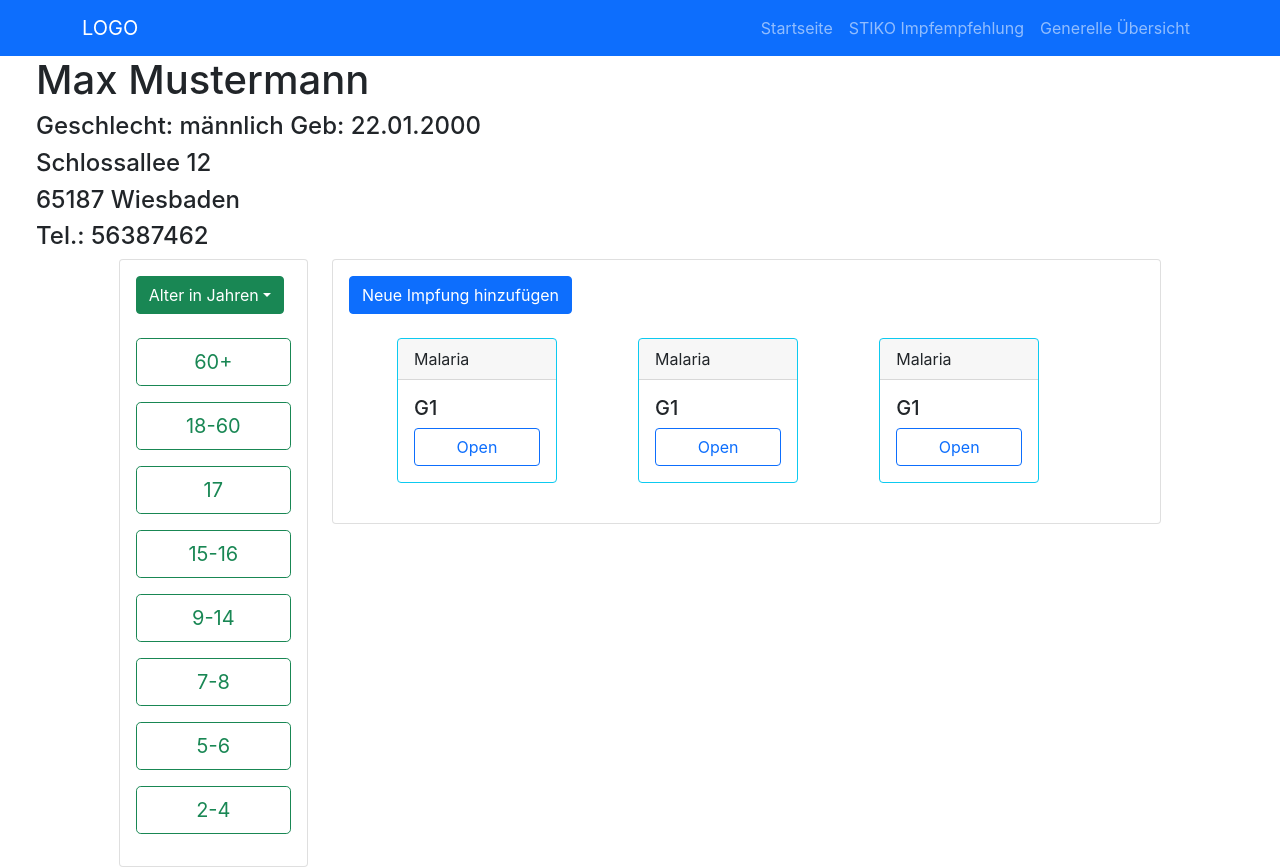
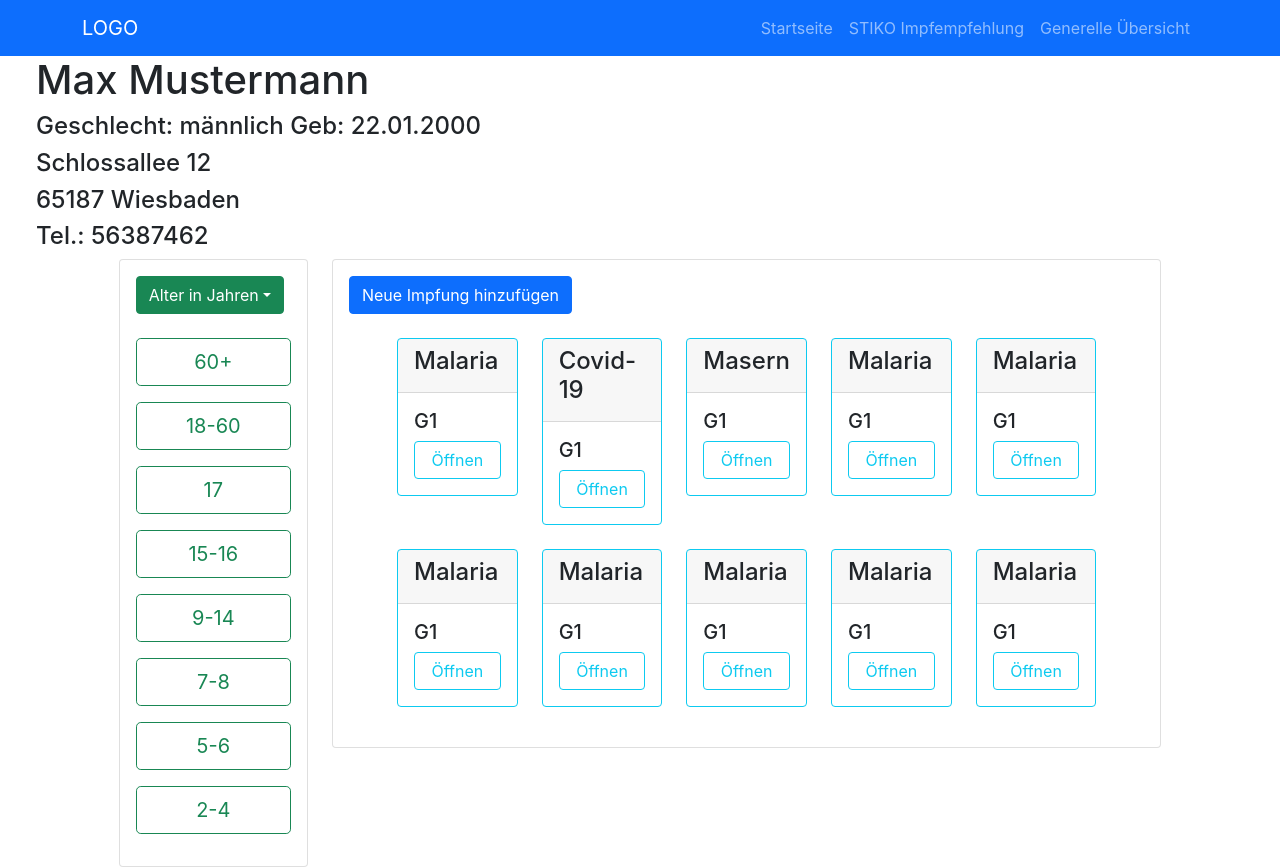
Before and after one commit to bemme001/Impfkalender, a React (Create React App) app: page /mainview in a window 1280 px wide. Built offline with nearby package versions, Linux system fonts and the light colour scheme.

Commit message:
Added more structure
Die Impfkacheln werden jetzt korrekt geordnet angezeigt.
Diese werden jetzt auch untereinander angezeigt.

```diff
--- a/src/GeneralOverview/MainView.js
+++ b/src/GeneralOverview/MainView.js
@@ -58,10 +58,18 @@ export default function MainView() {
                                     <Row className="equal px-4">
 
                                         <Col ><VaccinationTiles title  ="Malaria" VacType="G1"/></Col>
+                                        <Col ><VaccinationTiles title  ="Covid-19" VacType="G1"/></Col>
+                                        <Col > <VaccinationTiles title  ="Masern" VacType="G1"/></Col>
+                                        <Col > <VaccinationTiles title  ="Malaria" VacType="G1"/></Col>
+                                        <Col > <VaccinationTiles title  ="Malaria" VacType="G1" /></Col>
+                                    </Row>
+                                    <Row className="equal px-4">
+
+                                        <Col ><VaccinationTiles title  ="Malaria" VacType="G1"/></Col>
                                         <Col ><VaccinationTiles title  ="Malaria" VacType="G1"/></Col>
                                         <Col > <VaccinationTiles title  ="Malaria" VacType="G1"/></Col>
-
-
+                                        <Col > <VaccinationTiles title  ="Malaria" VacType="G1" display="d-none"/></Col>
+                                        <Col > <VaccinationTiles title  ="Malaria" VacType="G1" display="d-none"/></Col>
                                     </Row>
                                 </Container>
                             </Card.Body>
--- a/src/GeneralOverview/VaccinationTiles.js
+++ b/src/GeneralOverview/VaccinationTiles.js
@@ -1,14 +1,14 @@
 import React from 'react';
 import {Card,Button} from "react-bootstrap";
 
-const VaccinationTiles = ({ title, VacType }) => {
+const VaccinationTiles = ({ title, VacType, display="d-inline" }) => {
   return (
-    <div className="mb-4">
-        <Card border="info" style={{ width: '10rem' }}>
-        <Card.Header>{title}</Card.Header>
+     <div className="mb-4">
+        <Card border="info" class={display}>
+        <Card.Header><h4>{title}</h4></Card.Header>
         <Card.Body>
             <Card.Title>{VacType}</Card.Title>
-            <Button variant="outline-primary" className="w-100">Open</Button>
+            <Button variant="outline-info" className="w-100">Öffnen</Button>
         </Card.Body>
     </Card>
     </div>
```
